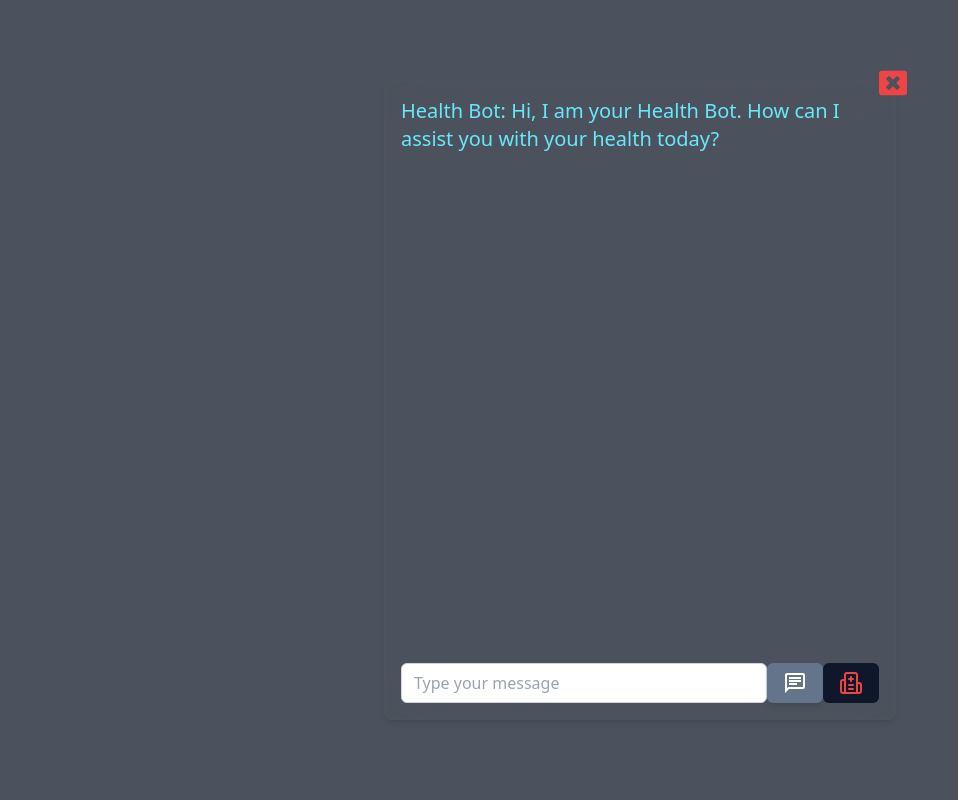
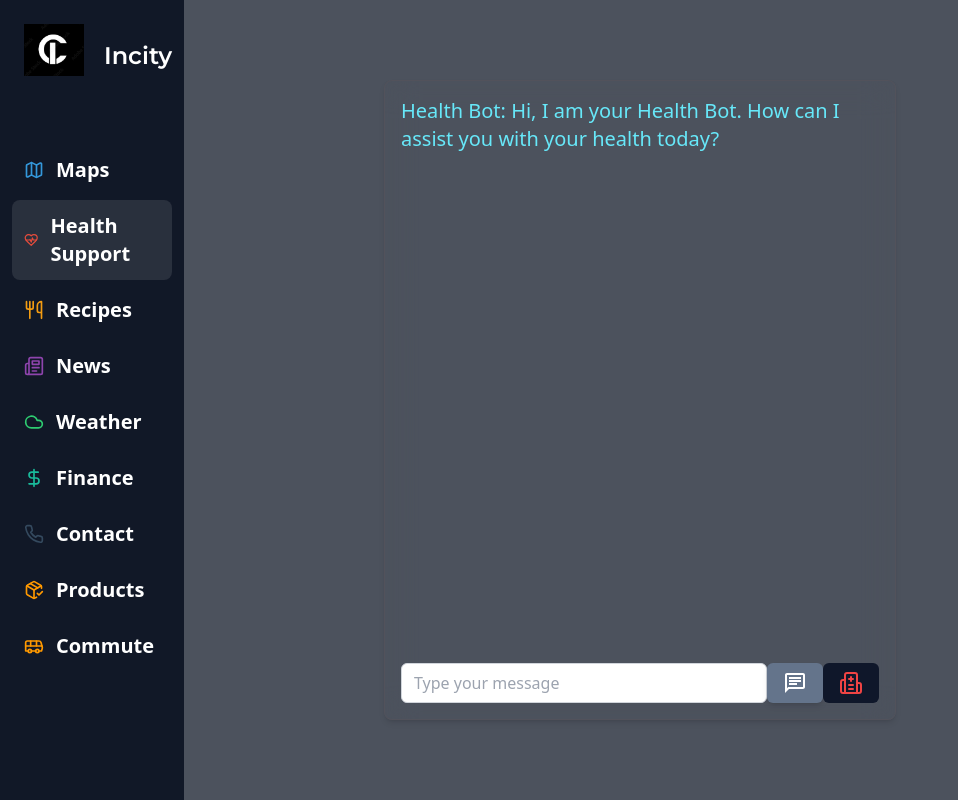
Before and after one commit to ShashwatMishra2411/Incity, a Next.js app: page /health in a window 1280 px wide. Shown: the whole page, without its empty margins (0-958 px from the left). Built offline with nearby package versions, Linux system fonts and the light colour scheme; no server answers.

Commit message:
chore: Update health page layout and add RootLayout component

```diff
--- a/src/pages/health/index.js
+++ b/src/pages/health/index.js
@@ -7,6 +7,7 @@ import { keyword } from "@/helpers/gemini";
 import { Button } from "@/components/ui/button";
 import { useRouter } from "next/navigation";
 import { HospitalIcon } from "lucide-react";
+import RootLayout from "../layout";
 
 const HealthcareBot = ({ toggleChat = () => {} }) => {
   const router = useRouter();
@@ -156,6 +157,7 @@ Example: "Thank you for using the Health Bot. If you have more questions, I'm he
     router.push(`${process.env.NEXT_PUBLIC_PLACES_URL}/places?query=${key}`);
   }
   return (
+    <RootLayout>
       <div className="fixed inset-0 flex items-center justify-center z-20">
         <div
           className="fixed inset-0 bg-gray-900 bg-opacity-75 z-5"
@@ -173,7 +175,7 @@ Example: "Thank you for using the Health Bot. If you have more questions, I'm he
             }}
             className="absolute -top-5 -right-5 z-10 text-red-500 p-2 font-mono"
           >
-          <FaWindowClose size={28} />
+            {/* <FaWindowClose size={28} /> */}
           </button>
           <div className="flex flex-col gap-2 h-full overflow-y-auto">
             {chatHistory.map((message, index) => (
@@ -214,6 +216,7 @@ Example: "Thank you for using the Health Bot. If you have more questions, I'm he
           </div>
         </div>
       </div>
+    </RootLayout>
   );
 };
 
```
Lines whose indentation alone changed are shown as unchanged.
